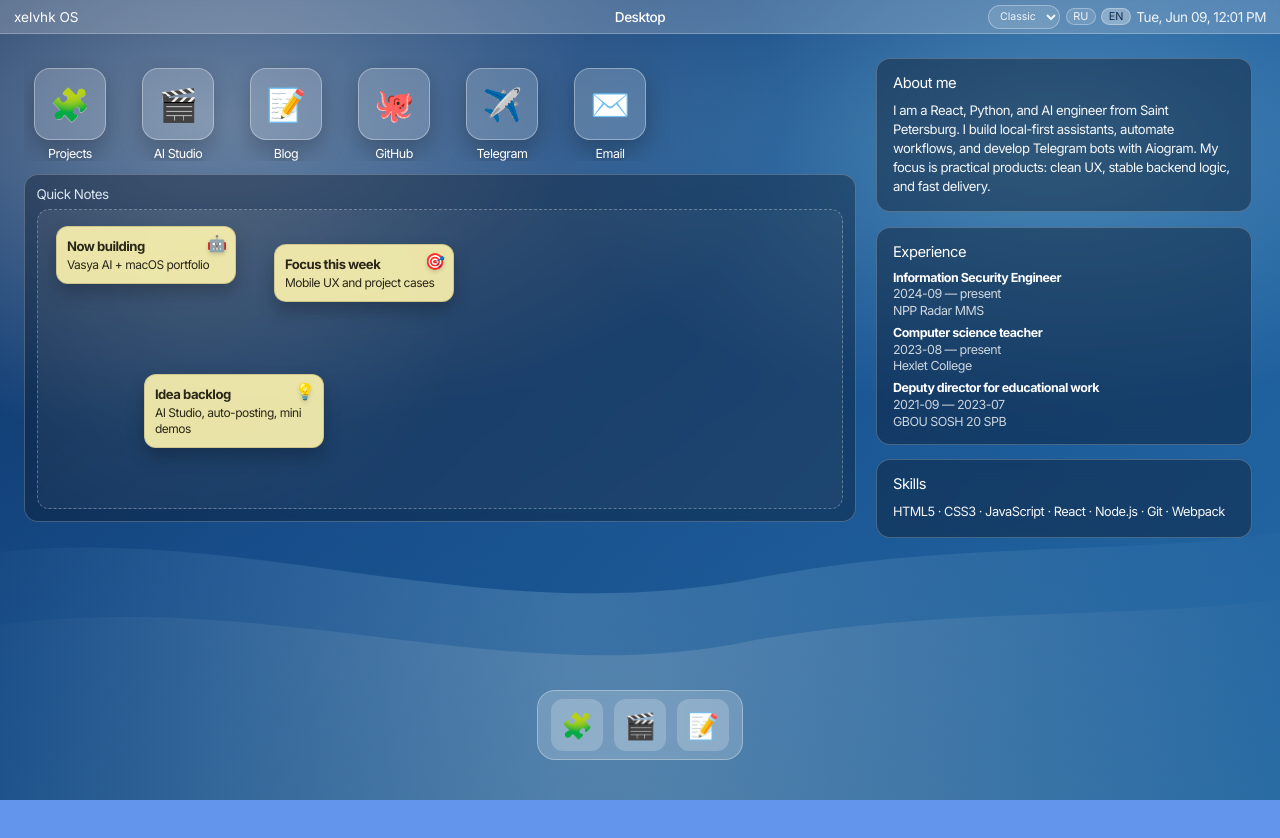
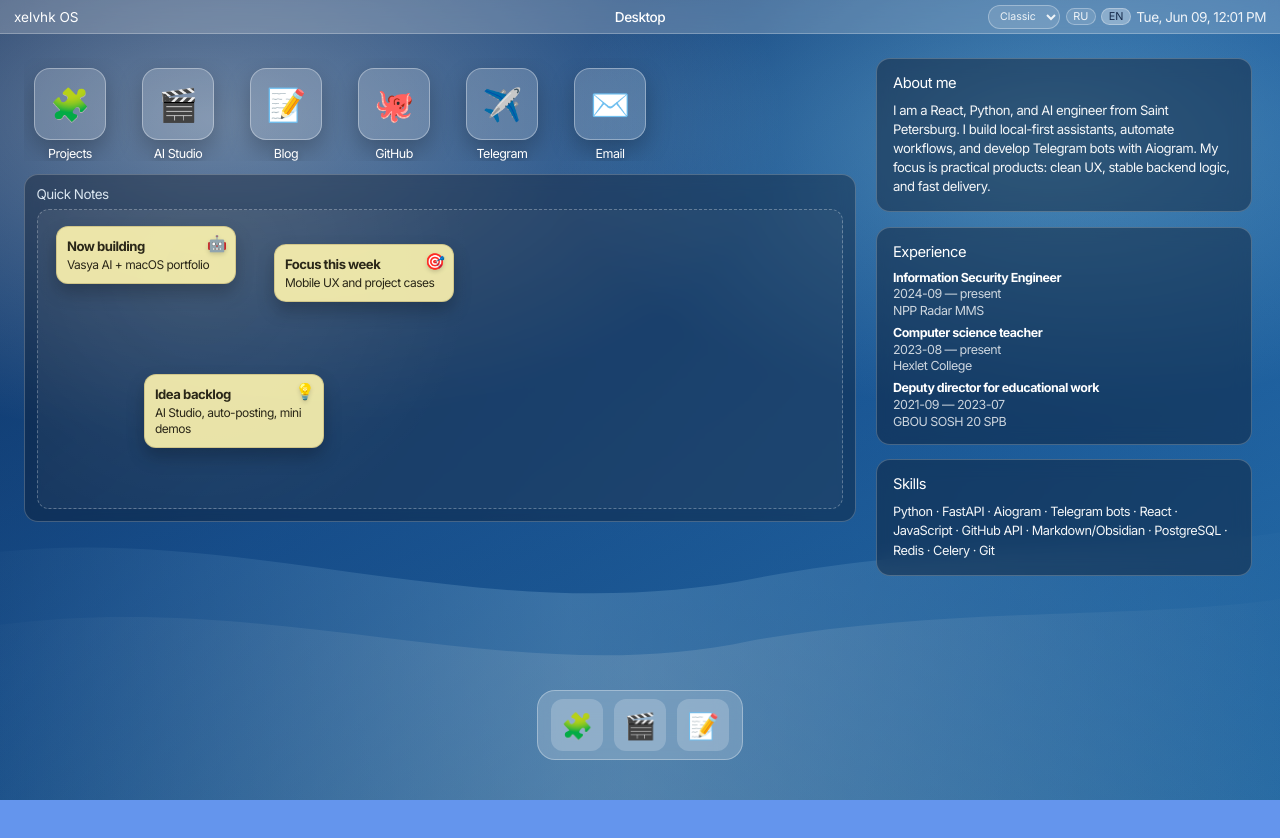
Before and after one commit to xelvhk/aboutme, a React (Create React App) app: page / in a window 1280 px wide. Shown: the top 838 px of the page. Built offline with nearby package versions, Linux system fonts and the light colour scheme.

Commit message:
fix(portfolio): update home skills stack

```diff
--- a/src/components/macos/MacDesktop.jsx
+++ b/src/components/macos/MacDesktop.jsx
@@ -308,7 +308,7 @@
             <article className="mac-widget">
               <h3 className="mac-widget-title">{t("about.skills")}</h3>
               <p className="mac-widget-tags">
-                {Array.isArray(skills) ? skills.slice(0, 7).join(" · ") : ""}
+                {Array.isArray(skills) ? skills.join(" · ") : ""}
               </p>
             </article>
           </section>
--- a/src/data/translations.js
+++ b/src/data/translations.js
@@ -41,14 +41,18 @@
       education: 'Education',
       currentWork: "Now focusing on local AI assistants, automation workflows, FastAPI services, and React interfaces.",
       skillsList: [
-        'HTML5',
-        'CSS3',
+        'Python',
+        'FastAPI',
+        'Aiogram',
+        'Telegram bots',
+        'React',
         'JavaScript',
-        'React',
-        'Node.js',
+        'GitHub API',
+        'Markdown/Obsidian',
+        'PostgreSQL',
+        'Redis',
+        'Celery',
         'Git',
-        'Webpack',
-        'Figma'
       ]
     },
 
@@ -177,14 +181,18 @@
       education: 'Образование',
       currentWork: 'Сейчас фокус: local AI ассистенты, автоматизация рабочих процессов, сервисы на FastAPI и интерфейсы на React.',
       skillsList: [
-        'HTML5',
-        'CSS3',
+        'Python',
+        'FastAPI',
+        'Aiogram',
+        'Telegram-боты',
+        'React',
         'JavaScript',
-        'React',
-        'Node.js',
+        'GitHub API',
+        'Markdown/Obsidian',
+        'PostgreSQL',
+        'Redis',
+        'Celery',
         'Git',
-        'Webpack',
-        'Figma'
       ]
     },
 
```
